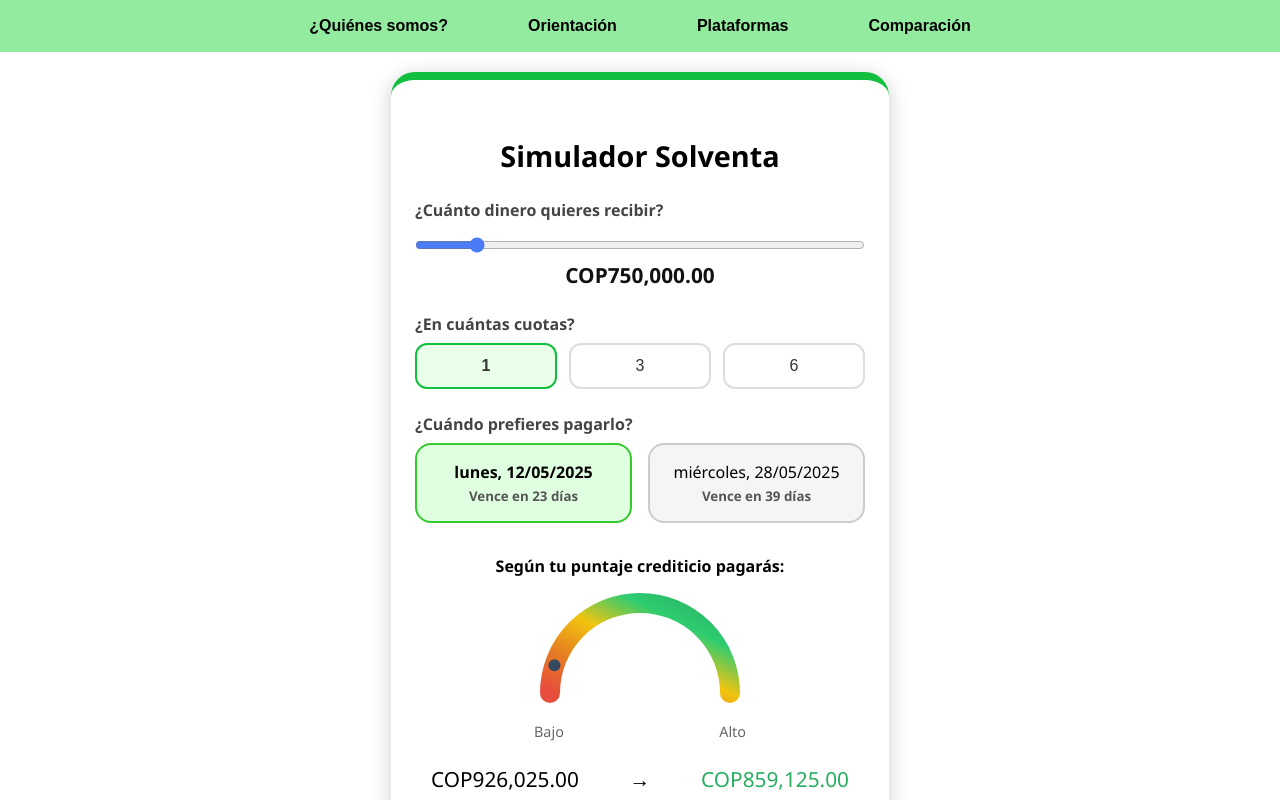
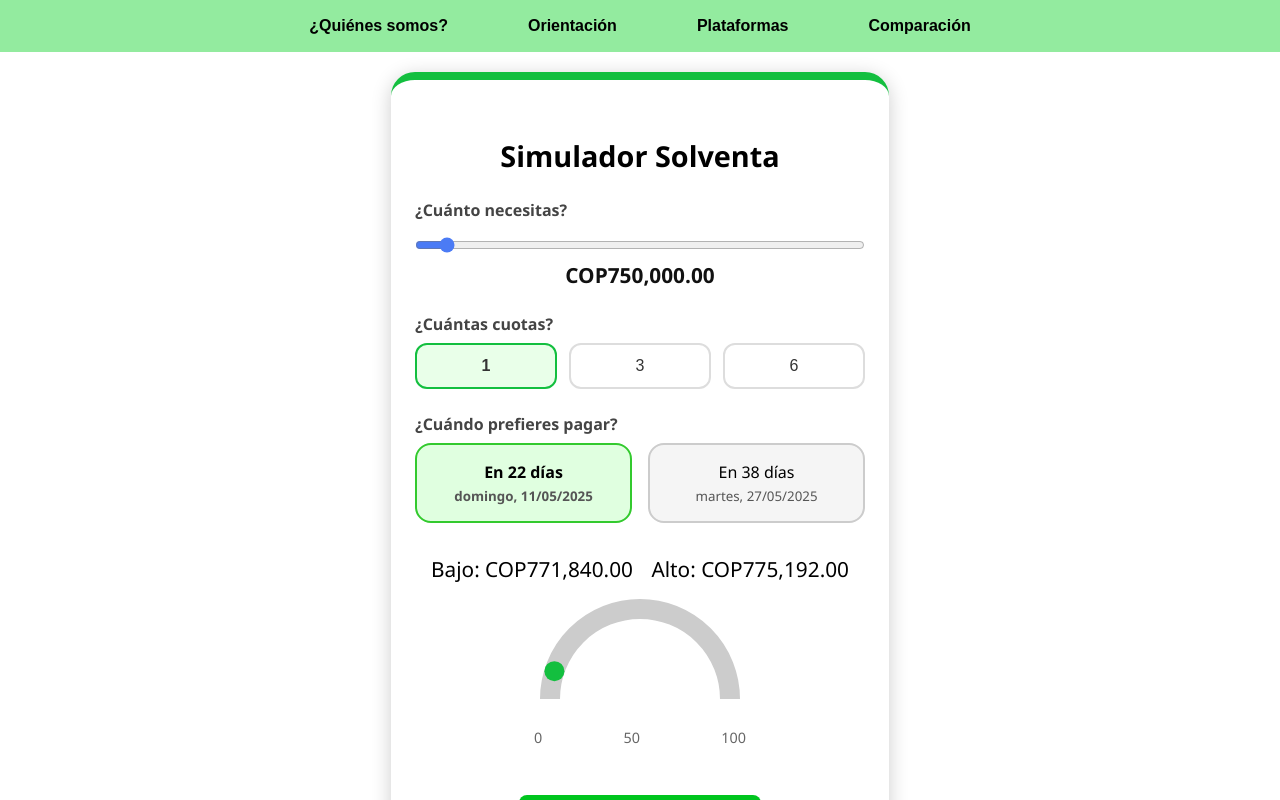
Before and after one commit to Darwin2906/incredicol, an Angular app: page /#/simulador-solventa in a window 1280 px wide. Shown: the top 800 px of the page. Built offline with nearby package versions, Linux system fonts and the light colour scheme.

Commit message:
rapicredit
rapicredit concluido backend

```diff
--- a/src/app/components/simuladores/rapicredit/simulador-rapicredit.component.ts
+++ b/src/app/components/simuladores/rapicredit/simulador-rapicredit.component.ts
@@ -1,4 +1,4 @@
-import { Component } from '@angular/core';
+import { Component, OnInit } from '@angular/core';
 import { FormsModule } from '@angular/forms';
 import { CommonModule } from '@angular/common';
 
@@ -9,14 +9,13 @@ import { CommonModule } from '@angular/common';
   styleUrls: ['./simulador-rapicredit.component.css'],
   imports: [CommonModule, FormsModule]
 })
-export class RapicreditComponent {
+export class RapicreditComponent implements OnInit {
   monto: number = 250000;
   plazo: number = 30;
 
-  // Tasas ajustadas según simulador oficial
-  tasaDiaria: number = 0.00058;       // Interés corriente (aprox. 23% EA)
-  tasaAval: number = 0.17017;         // Aval (~17.02%)
-  tasaFirma: number = 0.174;          // Firma electrónica (~17.4%)
+  // Tasas reales del simulador Rapicredit (según el Excel)
+  tasaDiaria: number = 0.000567;  // Interés corriente diario (23% EA)
+  valorBaseFirma: number = 130500;
 
   interes: number = 0;
   aval: number = 0;
@@ -25,24 +24,48 @@ export class RapicreditComponent {
 
   opcionesPlazo: number[] = [];
 
+  // Tabla de descuento en firma electrónica por días (según Excel)
+  descuentosFirma: Record<number, number> = {
+    5: 0.944444, 6: 0.933333, 7: 0.922222, 8: 0.911111, 9: 0.9, 10: 0.888889,
+    11: 0.877778, 12: 0.866667, 13: 0.855556, 14: 0.844444, 15: 0.833333,
+    16: 0.822222, 17: 0.811111, 18: 0.8, 19: 0.788889, 20: 0.777778,
+    21: 0.766667, 22: 0.755556, 23: 0.744444, 24: 0.733333, 25: 0.722222,
+    26: 0.711111, 27: 0.7, 28: 0.688889, 29: 0.677778, 30: 0.666667,
+    60: 0.333333, 90: 0, 120: 0, 150: 0
+  };
+
+  // Tabla de aval por monto = $100.000 (puedes escalar linealmente según monto)
+  avalPorPlazo: Record<number, number> = {
+    5: 14042, 6: 14161, 7: 14280, 8: 14399, 9: 14518, 10: 14637,
+    11: 14756, 12: 14875, 13: 14994, 14: 15113, 15: 15232, 16: 15351,
+    17: 15470, 18: 15589, 19: 15708, 20: 15827, 21: 15946, 22: 16065,
+    23: 16184, 24: 16303, 25: 16422, 26: 16541, 27: 16660, 28: 16779,
+    29: 16898, 30: 17017, 60: 20587, 90: 24157, 120: 24157, 150: 24157
+  };
+
   ngOnInit() {
     this.generarOpcionesPlazo();
     this.calcularPrestamo();
   }
 
   generarOpcionesPlazo() {
-    for (let i = 5; i <= 30; i++) {
-      this.opcionesPlazo.push(i);
-    }
-    for (let i = 60; i <= 150; i += 30) {
-      this.opcionesPlazo.push(i);
-    }
+    for (let i = 5; i <= 30; i++) this.opcionesPlazo.push(i);
+    [60, 90, 120, 150].forEach(d => this.opcionesPlazo.push(d));
   }
 
   calcularPrestamo() {
+    // Interés corriente
     this.interes = this.monto * this.tasaDiaria * this.plazo;
-    this.aval = this.monto * this.tasaAval;
-    this.firmaElectronica = this.monto * this.tasaFirma;
+
+    // Aval escalado según el monto (tabla es para $100.000)
+    const avalBase = this.avalPorPlazo[this.plazo] ?? 0;
+    this.aval = (avalBase / 100000) * this.monto;
+
+    // Firma electrónica con descuento
+    const descuento = this.descuentosFirma[this.plazo] ?? 0;
+    this.firmaElectronica = this.valorBaseFirma * (1 - descuento);
+
+    // Total
     this.pagoTotal = this.monto + this.interes + this.aval + this.firmaElectronica;
   }
 }
--- a/src/app/components/simuladores/solventa/simulador-solventa.component.html
+++ b/src/app/components/simuladores/solventa/simulador-solventa.component.html
@@ -2,92 +2,99 @@
   <h2>Simulador Solventa</h2>
 
   <div class="form-group">
-    <label>¿Cuánto dinero quieres recibir?</label>
+    <label for="monto">¿Cuánto necesitas?</label>
     <input
       type="range"
-      min="150000"
+      id="monto"
+      [(ngModel)]="monto"
+      min="500000"
       max="5000000"
       step="50000"
-      [(ngModel)]="monto"
       (input)="actualizarSimulacion()"
     />
-    <div class="monto-valor">{{ monto | currency : 'COP' }}</div>
+    <div class="monto-valor">{{ monto | currency: 'COP' }}</div>
   </div>
 
   <div class="form-group">
-    <label>¿En cuántas cuotas?</label>
+    <label>¿Cuántas cuotas?</label>
     <div class="cuotas-selector">
-      <button [class.selected]="cuotas === 1" (click)="setCuotas(1)">1</button>
-      <button [class.selected]="cuotas === 3" (click)="setCuotas(3)">3</button>
-      <button [class.selected]="cuotas === 6" (click)="setCuotas(6)">6</button>
+      <button
+        [class.selected]="cuotas === 1"
+        (click)="setCuotas(1)"
+      >
+        1
+      </button>
+      <button
+        [class.selected]="cuotas === 3"
+        (click)="setCuotas(3)"
+      >
+        3
+      </button>
+      <button
+        [class.selected]="cuotas === 6"
+        (click)="setCuotas(6)"
+      >
+        6
+      </button>
     </div>
   </div>
 
   <div class="form-group">
-    <label>¿Cuándo prefieres pagarlo?</label>
+    <label>¿Cuándo prefieres pagar?</label>
     <div class="fecha-opciones-horizontal">
       <div
         class="tarjeta-fecha"
-        [class.seleccionada]="plazoDias === 23"
-        (click)="seleccionarFecha(23)"
+        [class.seleccionada]="plazoDias === 22"
+        (click)="seleccionarFecha(22)"
       >
-        <div>{{ fecha23Texto }}</div>
-        <small><strong>Vence en 23 días</strong></small>
+        En 22 días
+        <small>{{ fecha22Texto }}</small>
       </div>
       <div
         class="tarjeta-fecha"
-        [class.seleccionada]="plazoDias === 39"
-        (click)="seleccionarFecha(39)"
+        [class.seleccionada]="plazoDias === 38"
+        (click)="seleccionarFecha(38)"
       >
-        <div>{{ fecha39Texto }}</div>
-        <small><strong>Vence en 39 días</strong></small>
+        En 38 días
+        <small>{{ fecha38Texto }}</small>
       </div>
     </div>
   </div>
 
   <div class="resultados">
-    <p><strong>Según tu puntaje crediticio pagarás:</strong></p>
+    <div class="pago-rango">
+      <div>Bajo: {{ pagoBajo | currency: 'COP' }}</div>
+      <div>Alto: {{ pagoAlto | currency: 'COP' }}</div>
+    </div>
 
     <div class="credit-score-meter">
-      <svg width="220" height="120" viewBox="0 0 220 120">
-        <defs>
-          <linearGradient id="grad" x1="0%" y1="100%" x2="100%" y2="0%">
-            <stop offset="0%" stop-color="#e74c3c"/>
-            <stop offset="25%" stop-color="#e67e22"/>
-            <stop offset="50%" stop-color="#f1c40f"/>
-            <stop offset="75%" stop-color="#2ecc71"/>
-            <stop offset="100%" stop-color="#27ae60"/>
-          </linearGradient>
-        </defs>
+      <svg width="220" height="120">
         <path
-          d="M 20 100 A 90 90 0 0 1 200 100"
+          d="M20,100 A90,90 0 0,1 200,100"
           fill="none"
-          stroke="url(#grad)"
+          stroke="#ccc"
           stroke-width="20"
-          stroke-linecap="round"
         />
         <circle
           [attr.cx]="getPuntajeX(puntajeAnimado)"
           [attr.cy]="getPuntajeY(puntajeAnimado)"
-          r="6"
-          fill="#34495e"
+          r="10"
+          fill="#13bf3f"
         />
       </svg>
-
       <div class="credit-score-labels">
-        <span>Bajo</span>
-        <span>Alto</span>
+        <span>0</span>
+        <span>50</span>
+        <span>100</span>
       </div>
     </div>
 
-    <div class="pago-rango">
-      <span style="color: #000000">{{ pagoAlto | currency : 'COP' }}</span>
-      <span style="margin: 0 1rem">→</span>
-      <span style="color: #27ae60">{{ pagoBajo | currency : 'COP' }}</span>
-    </div>
+    <a
+      href="https://www.solventa.co/"
+      target="_blank"
+      class="btn-externo"
+    >
+      Continuar en Solventa
+    </a>
   </div>
-
-  <a href="https://solventa.co/" class="btn-externo" target="_blank">
-    Solícitalo Ya
-  </a>
 </div>
--- a/src/app/components/simuladores/solventa/simulador-solventa.component.ts
+++ b/src/app/components/simuladores/solventa/simulador-solventa.component.ts
@@ -13,27 +13,27 @@ import { FormsModule } from '@angular/forms';
 export class SolventaComponent implements OnInit {
   monto: number = 750000;
   cuotas: 1 | 3 | 6 = 1;
-  plazoDias: 23 | 39 = 23;
+  plazoDias: 22 | 38 = 22;
 
   pagoAlto: number = 0;
   pagoBajo: number = 0;
   puntajeAnimado: number = 100;
 
-  fecha23Texto: string = '';
-  fecha39Texto: string = '';
+  fecha22Texto: string = '';
+  fecha38Texto: string = '';
 
   constructor(private route: ActivatedRoute) {}
 
   ngOnInit(): void {
     const hoy = new Date();
 
-    const fecha23 = new Date(hoy);
-    fecha23.setDate(hoy.getDate() + 23);
-    this.fecha23Texto = this.formatearFecha(fecha23);
+    const fecha22 = new Date(hoy);
+    fecha22.setDate(hoy.getDate() + 22);
+    this.fecha22Texto = this.formatearFecha(fecha22);
 
-    const fecha39 = new Date(hoy);
-    fecha39.setDate(hoy.getDate() + 39);
-    this.fecha39Texto = this.formatearFecha(fecha39);
+    const fecha38 = new Date(hoy);
+    fecha38.setDate(hoy.getDate() + 38);
+    this.fecha38Texto = this.formatearFecha(fecha38);
 
     this.route.queryParams.subscribe((params) => {
       this.monto = +params['monto'] || this.monto;
@@ -54,7 +54,7 @@ export class SolventaComponent implements OnInit {
     return fecha.toLocaleDateString('es-CO', opciones);
   }
 
-  seleccionarFecha(plazo: 23 | 39): void {
+  seleccionarFecha(plazo: 22 | 38): void {
     this.plazoDias = plazo;
     this.actualizarSimulacion();
   }
@@ -71,7 +71,6 @@ export class SolventaComponent implements OnInit {
 
   calcularPuntaje(): number {
     let puntaje = 100;
-
     if (this.monto <= 500000) puntaje -= 15;
     else if (this.monto <= 1000000) puntaje -= 10;
     else if (this.monto >= 3000000) puntaje -= 20;
@@ -82,41 +81,22 @@ export class SolventaComponent implements OnInit {
     return Math.max(0, Math.min(100, puntaje));
   }
 
-  calcularTasaAlto(monto: number, cuotas: number): number {
-    if (cuotas === 1) {
-      if (monto <= 500000) return 0.3243;
-      if (monto <= 1000000) return 0.2347;
-      if (monto <= 2000000) return 0.1899;
-      return 0.15;
-    }
-    if (cuotas === 3) return 0.1381;
-    if (cuotas === 6) return 0.0555;
-    return 0.2;
+  calcularPagos(): void {
+    const pagoAlto = this.calcularCuota(this.monto, this.cuotas, this.plazoDias, 'alto');
+    const pagoBajo = this.calcularCuota(this.monto, this.cuotas, this.plazoDias, 'bajo');
+
+    this.pagoAlto = Math.round(pagoAlto * this.cuotas);
+    this.pagoBajo = Math.round(pagoBajo * this.cuotas);
   }
 
-  calcularTasaBajo(monto: number, cuotas: number): number {
-    if (cuotas === 1) {
-      if (monto <= 500000) return 0.2350;
-      if (monto <= 1000000) return 0.1455;
-      if (monto <= 2000000) return 0.1007;
-      return 0.09;
-    }
-    if (cuotas === 3) return 0.1251;
-    if (cuotas === 6) return 0.0454;
-    return 0.1;
-  }
+  calcularCuota(monto: number, cuotas: number, dias: number, tipo: 'alto' | 'bajo'): number {
+    const tasaEfectivaAnual = tipo === 'alto' ? 0.73 : 0.61; // TEA real del Excel Solventa
+    const tasaDiaria = Math.pow(1 + tasaEfectivaAnual, 1 / 365) - 1;
 
-  calcularPagos(): void {
-    const tasaAlto = this.calcularTasaAlto(this.monto, this.cuotas);
-    const tasaBajo = this.calcularTasaBajo(this.monto, this.cuotas);
+    const montoFinal = monto * Math.pow(1 + tasaDiaria, dias);
+    const cuota = montoFinal / cuotas;
 
-    const totalAlto = this.monto * (1 + tasaAlto * this.cuotas);
-    const totalBajo = this.monto * (1 + tasaBajo * this.cuotas);
-
-    const factorPlazo = this.plazoDias === 39 ? 1.018 : 1;
-
-    this.pagoAlto = Math.round((totalAlto * factorPlazo) / this.cuotas);
-    this.pagoBajo = Math.round((totalBajo * factorPlazo) / this.cuotas);
+    return Math.round(cuota);
   }
 
   getPuntajeX(puntaje: number): number {
```
Also changed, not shown: src/assets/data/aval.json (added, +13 -0 lines), src/assets/data/firma.json (added, +13 -0 lines).
